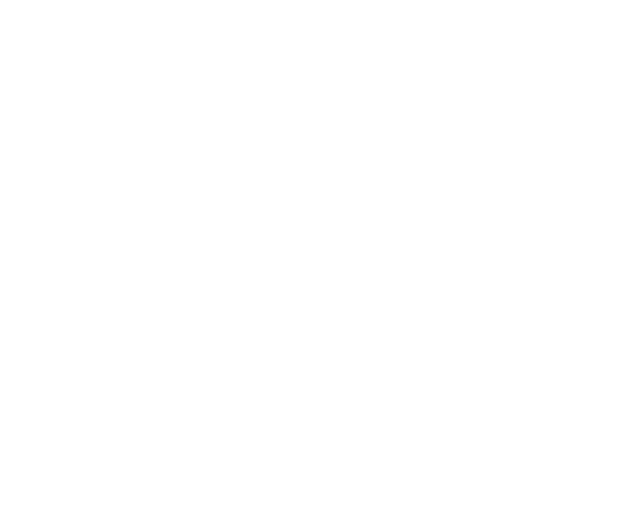
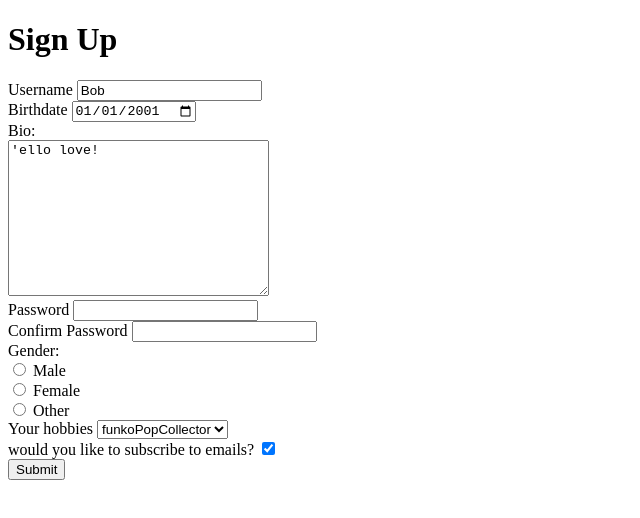
Before and after one commit to radicaladi/practice_coding, a plain HTML site: page html/forms_basics.html in a window 1280 px wide. Shown: the whole page, without its empty margins (0-640 px from the left). Drawn offline with Linux system fonts and the light colour scheme.

Commit message:
pracice with various forms and understanding logic

```diff
--- a/html/forms_basics.html
+++ b/html/forms_basics.html
@@ -2,9 +2,99 @@
 <html lang="en">
 <head>
     <meta charset="UTF-8">
-    <title>Title</title>
+    <title>Basic Forms</title>
 </head>
 <body>
 
+<!--<form method="POST" action="https://request-inspector.glitch.me/">-->
+
+<!--    <label for="username">Username</label>-->
+<!--    <input id="username" name="username" type="text">-->
+<!--    <br>-->
+
+<!--    <label for="password">Password</label>-->
+<!--    <input id="password" name="password" type="password">-->
+<!--    <br>-->
+
+<!--    <input type="submit">-->
+<!--</form>-->
+
+<!-- ********** NOTES **********
+
+GET is appended to the URL... will ony be used to get data.
+POST will not append to the URL... that's why it is important to use for sensitive information
+POST posts stuff to a server but no exclusively so.-->
+
+<!--name is a key value pair with the search... also seen as query to an action.
+? (mark) is a start of a query string... everything after is the query string.
+& (ampersand) is additional query strings...
+
+
+********** NOTES END ********** -->
+
+<!--SEARCH FORM BELOW-->
+
+<!--<form action="https://google.com" method="GET">-->
+<!--    <input type="text" name="q">-->
+<!--    <input type="submit" value="Google Search">-->
+<!--</form>-->
+
+<!--SIGN UP FORM BELOW-->
+
+<h1>Sign Up</h1>
+
+<form method="POST" action="https://request-inspector.glitch.me/">
+
+    <label for="username">Username</label>
+    <input id="username" name="username" value="Bob" type="text">
+    <br>
+<!--    Specifically for inputs, to pre-populate input, value is needed.-->
+
+    <label for="birthday">Birthdate</label>
+    <input value="2001-01-01" id="birthday" name="birthday" type="date">
+    <br>
+
+    <label for="Bio">Bio:</label>
+    <br>
+    <textarea maxlength="240" name="Bio" id="Bio" cols="30" rows="10">'ello love!</textarea>
+    <br>
+
+    <label for="password">Password</label>
+    <input id="password" name="password" type="password">
+    <br>
+
+    <label for="Validatepassword">Confirm Password</label>
+    <input id="Validatepassword" name="Validatepassword" type="password">
+    <br>
+
+    <label for="">Gender:</label>
+    <br>
+    <input type="radio" name="gender" value="male"> Male
+    <br>
+    <input type="radio" name="gender" value="female"> Female
+    <br>
+    <input type="radio" name="gender" value="other"> Other
+    <br>
+
+    <label for="hobbies">Your hobbies</label>
+    <select name="hobbies" id="hobbies">
+        <option value="funkoPopCollector">funkoPopCollector</option>
+<!-- You can disable individual options or entire portions by adding them to the input-->
+        <option disabled value="stampCollector">stampCollector</option>
+        <option value="legoMiniFigures">legoMiniFigures</option>
+    </select>
+    <br>
+
+    <input type="hidden" name="referred" value="affiliate">
+<!--    could be used for things like the name of a referral through a registry link or affiliate link.-->
+<!--    this is called abstraction. When you need to pass information but the info is redundant to the user-->
+
+    <label for="emailSub">would you like to subscribe to emails?</label>
+    <input type="checkbox" name="emailSub" id="emailSub" value="true" checked>
+    <br>
+
+    <input type="submit">
+</form>
+
 </body>
 </html>
```
